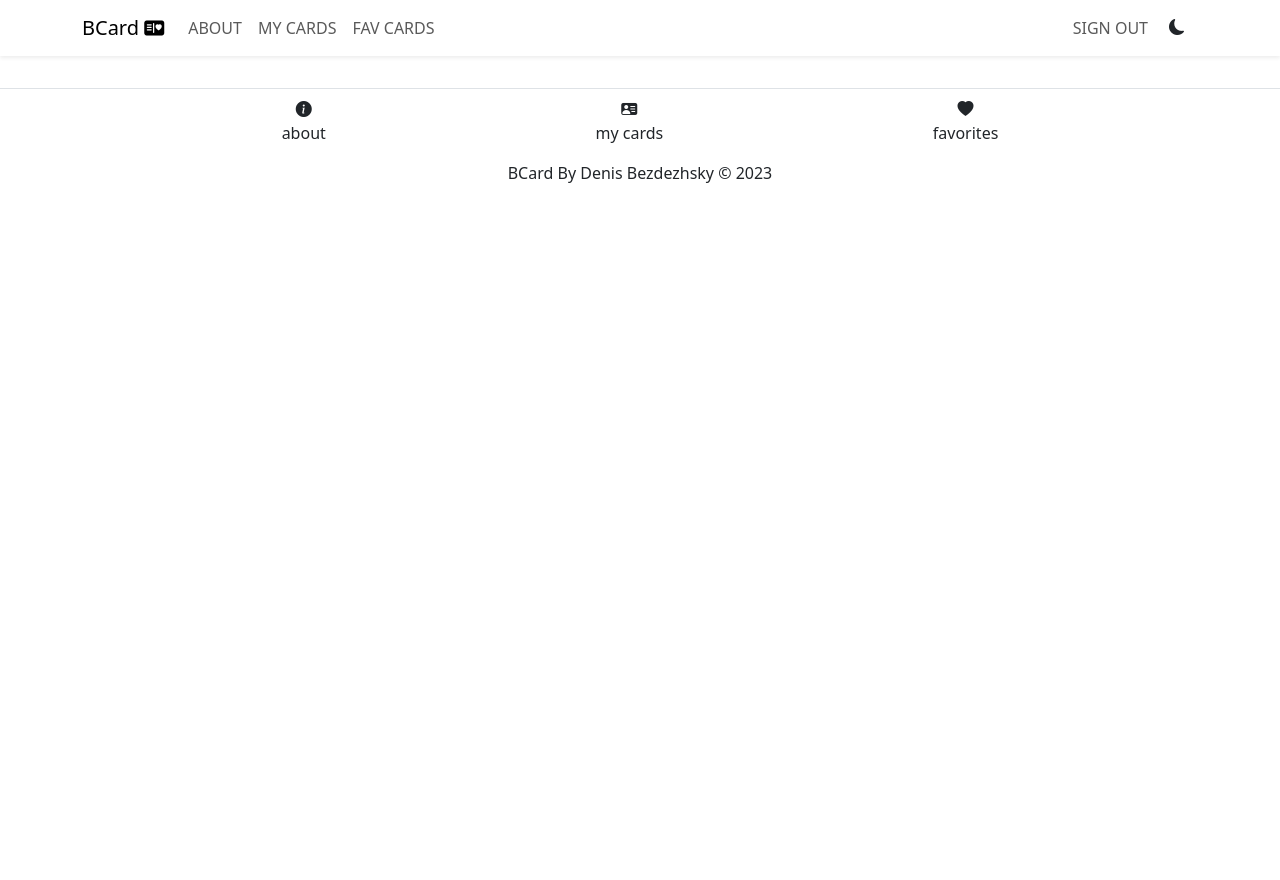
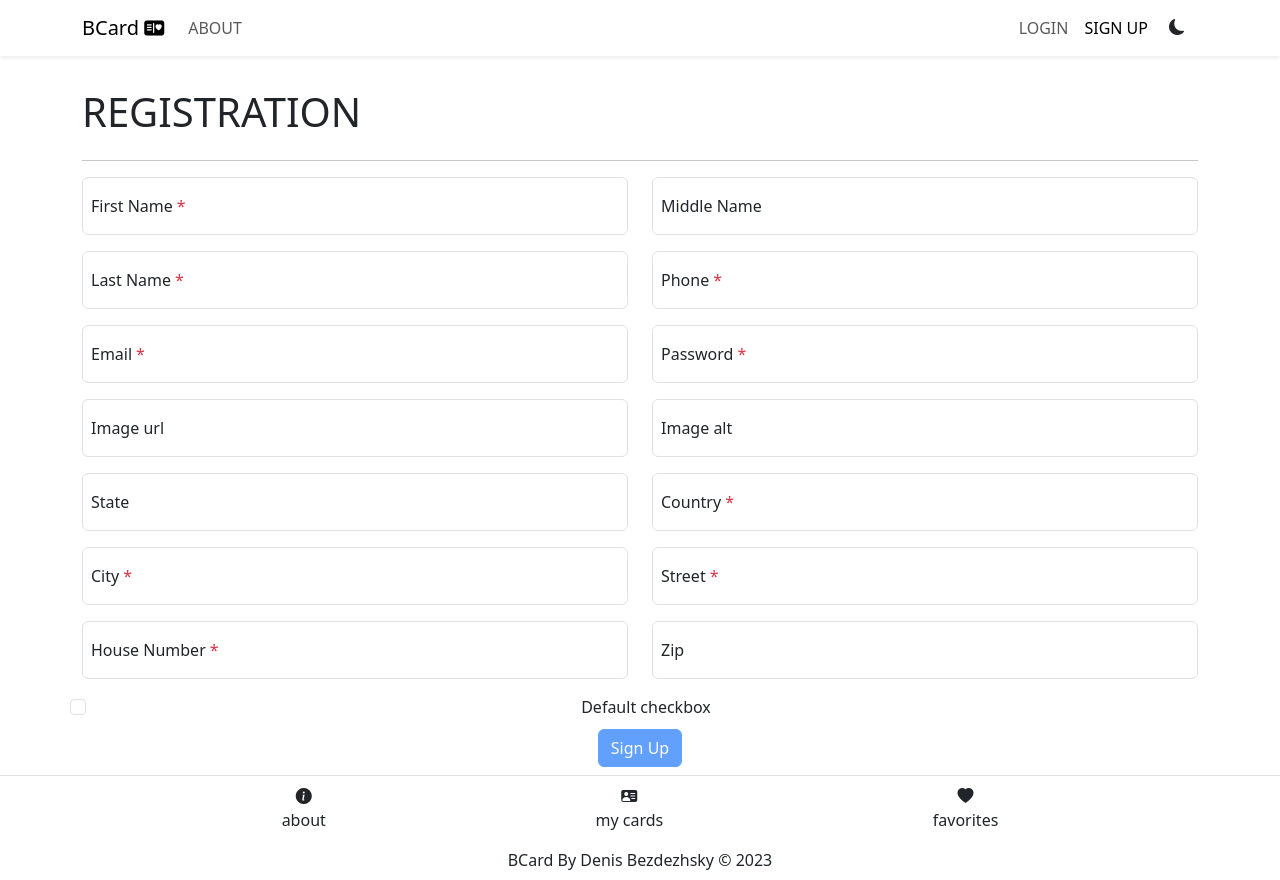
Before and after one commit to BezdezhskyDenis/business-front, a React (Create React App) app: page /sign-up in a window 1280 px wide. Before the commit the page ends 800 px from the top, so only its background shows below. Built offline with nearby package versions, Linux system fonts and the light colour scheme.

Commit message:
WIP sign up form

```diff
--- a/src/App.jsx
+++ b/src/App.jsx
@@ -3,6 +3,7 @@ import NavBar from './components/navbar';
 import Footer from './components/footer';
 import { Route, Routes } from "react-router-dom";
 import Home from './components/home';
+import SignUp from './components/signUp';
 
 function App() {
 
@@ -16,6 +17,9 @@ function App() {
           <Routes>
             <Route path="/" element={<Home />} />
           </Routes>
+          <Routes>
+            <Route path="/sign-up" element={<SignUp />} />
+          </Routes>
         </main>
         <footer>
         <Footer />
--- /dev/null
+++ b/src/components/common/input.jsx
@@ -0,0 +1,23 @@
+const Input = ({ label, error, classAdd, ...rest }) => {
+  return (
+    <>
+    <div className='form-floating mb-3 col-6'>
+      <input
+        {...rest}
+        id={rest.name}
+        placeholder=" "
+        className={["form-control", error && "is-invalid"]
+          .filter(Boolean)
+          .join(" ")}
+      />
+      <label htmlFor={rest.name} className="ms-2">
+        {label}
+        {rest.required && <span className="text-danger ms-1">*</span>}
+      </label>
+      <span className="invalid-feedback">{error}</span>
+    </div>
+    </>
+  );
+};
+
+export default Input;
--- a/src/components/navbar.jsx
+++ b/src/components/navbar.jsx
@@ -6,7 +6,7 @@ const NavBar = () => {
   // eslint-disable-next-line no-undef
   // const { user } = useAuth();
   const { mode, icon, handleModeChange } = useMode()
-  const user = [{biz: "t"}]
+  const user = false
 
 
   return (
--- /dev/null
+++ b/src/components/signUp.jsx
@@ -0,0 +1,176 @@
+import { validateFormikUsingJoi } from "../utils/validateFormikUsingJoi";
+import Input from "./common/input";
+import PageHeader from "./common/pageHeader";
+
+import { Navigate, useNavigate } from "react-router-dom";
+
+import { useFormik } from "formik";
+import Joi from "joi";
+import { useState } from "react";
+// import { useAuth } from "../contexts/auth.context";
+
+const SignUp = ({ redirect }) => {
+  const [serverError, setServerError] = useState("");
+  const navigate = useNavigate();
+
+  // const { signUp, user } = useAuth();
+
+  const form = useFormik({
+    validateOnMount: true,
+    initialValues: {
+      firstName:"",
+      lastName:"",
+      phone:"",
+      email: "",
+      password: "",
+      // confPassword:"",
+      country: "",
+      city: "",
+      street: "",
+      houseNumber: "",
+    },
+    validate: validateFormikUsingJoi({
+      email: Joi.string()
+        .min(2)
+        .max(255)
+        .required()
+        .email({ tlds: { allow: false } }),
+      firstName: Joi.string().min(3).max(255).required(),
+      lastName: Joi.string().min(3).max(255).required(),
+      password: Joi.string().min(6).max(1024).required(),
+      // confPassword: Joi.string().min(6).max(1024).required(),
+      phone: Joi.string().min(10).max(1024).required(),
+      country: Joi.string().min(3).max(1024).required(),
+      city: Joi.string().min(3).max(1024).required(),
+      street: Joi.string().min(3).max(1024).required(),
+      houseNumber: Joi.string().min(1).max(1024).required(),
+    }),
+    // async onSubmit(values) {
+    //   try {
+    //     await signUp({ ...values, biz: false });
+    //     if (redirect) {
+    //       navigate(redirect);
+    //     }
+    //   } catch (err) {
+    //     if (err.response?.status === 400) {
+    //       setServerError(err.response.data);
+    //     }
+    //   }
+    // },
+  });
+
+  // if (user) {
+  //   return <Navigate to="/" />;
+  // }
+
+  return (
+    <>
+      <PageHeader
+        title="REGISTRATION"
+      />
+
+      <form onSubmit={form.handleSubmit}>
+        {serverError && <div className="alert alert-danger">{serverError}</div>}
+
+        <div className="row">
+        <Input
+          {...form.getFieldProps("firstName")}
+          type="text"
+          label="First Name"
+          required
+          error={form.touched.firstName && form.errors.firstName}
+          />
+        <Input
+          type="text"
+          label="Middle Name"
+          />
+        <Input
+          {...form.getFieldProps("lastName")}
+          type="text"
+          label="Last Name"
+          required
+          error={form.touched.lastName && form.errors.lastName}
+          />
+        <Input
+          {...form.getFieldProps("phone")}
+          type="phone"
+          label="Phone"
+          required
+          error={form.touched.phone && form.errors.phone}
+          />
+        <Input
+          {...form.getFieldProps("email")}
+          type="email"
+          label="Email"
+          required
+          error={form.touched.email && form.errors.email}
+          />
+          <Input
+            {...form.getFieldProps("password")}
+            type="password"
+            label="Password"
+            required
+            error={form.touched.password && form.errors.password}
+            />
+        <Input
+          type="imageUrl"
+          label="Image url"
+          />
+        <Input
+          type="imageAlt"
+          label="Image alt"
+          />
+        <Input
+          type="state"
+          label="State"
+          />
+        <Input
+          {...form.getFieldProps("country")}
+          type="text"
+          label="Country"
+          required
+          error={form.touched.country && form.errors.country}
+          />
+        <Input
+          {...form.getFieldProps("city")}
+          type="text"
+          label="City"
+          required
+          error={form.touched.city && form.errors.city}
+          />
+        <Input
+          {...form.getFieldProps("street")}
+          type="text"
+          label="Street"
+          required
+          error={form.touched.street && form.errors.street}
+          />
+        <Input
+          {...form.getFieldProps("houseNumber")}
+          type="text"
+          label="House Number"
+          required
+          error={form.touched.houseNumber && form.errors.houseNumber}
+          />
+        <Input
+          type="number"
+          label="Zip"
+          />
+          <div class="form-check col-12">
+            <input class="form-check-input" type="checkbox" value="" id="flexCheckDefault"/>
+            <label class="form-check-label text-start" for="flexCheckDefault">
+              Default checkbox
+            </label>
+          </div>
+          </div>
+        <div className="my-2">
+          <button disabled={!form.isValid} className="btn btn-primary">
+            Sign Up
+          </button>
+        </div>
+      </form>
+    </>
+  );
+};
+
+export default SignUp;
--- /dev/null
+++ b/src/utils/validateFormikUsingJoi.js
@@ -0,0 +1,20 @@
+import Joi from "joi";
+
+export function validateFormikUsingJoi(schemaObject) {
+  return function validate(values) {
+    const schema = Joi.object(schemaObject);
+
+    const { error } = schema.validate(values, { abortEarly: false });
+    if (!error) {
+      return null;
+    }
+
+    const errors = {};
+    for (const detail of error.details) {
+      const key = detail.path[0];
+      errors[key] = detail.message;
+    }
+
+    return errors;
+  };
+}
```
Also changed, not shown: src/components/cardsCreate.jsx (added, +111 -0 lines).
